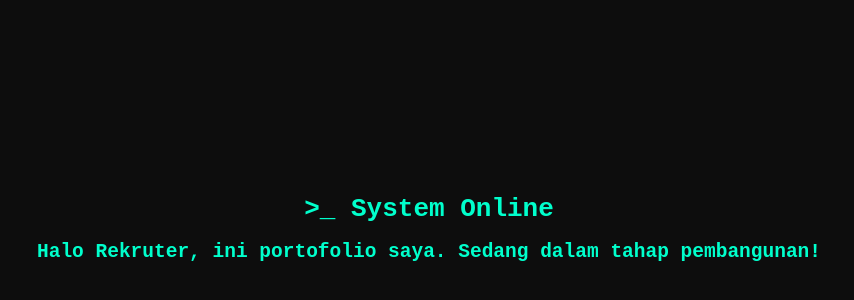
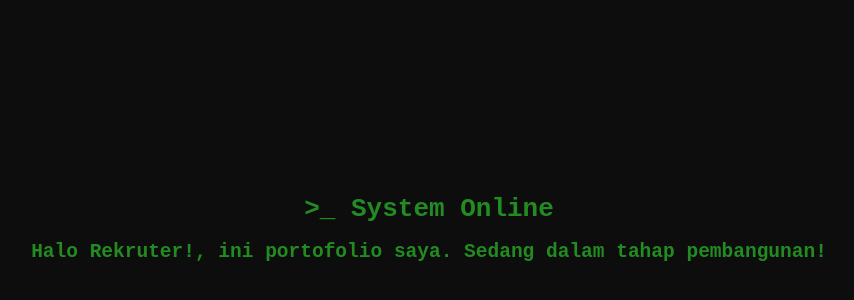
Before and after one commit to khairielputra/KhairielPutra.github.io, a plain HTML site: page index.html in a window 1280 px wide. Shown: the part 62-362 px from the top of the page, without its empty margins (211-1065 px from the left). Drawn offline with Linux system fonts and the light colour scheme.

Commit message:
Update index.html

```diff
--- a/index.html
+++ b/index.html
@@ -1,10 +1,10 @@
 <!DOCTYPE html>
 <html>
 <head>
-    <title>Portofolio Cyber Security Khairiel</title>
+    <title>Portofolio Khairiel Putra Susilo</title>
 </head>
-<body style="background-color: #0d0d0d; color: #00ffcc; font-family: monospace; text-align: center; margin-top: 20%;">
+<body style="background-color: #0d0d0d; color: #228B22; font-family: monospace; text-align: center; margin-top: 20%;">
     <h1>>_ System Online</h1>
-    <h2>Halo Rekruter, ini portofolio saya. Sedang dalam tahap pembangunan!</h2>
+    <h2>Halo Rekruter!, ini portofolio saya. Sedang dalam tahap pembangunan!</h2>
 </body>
 </html>
```
